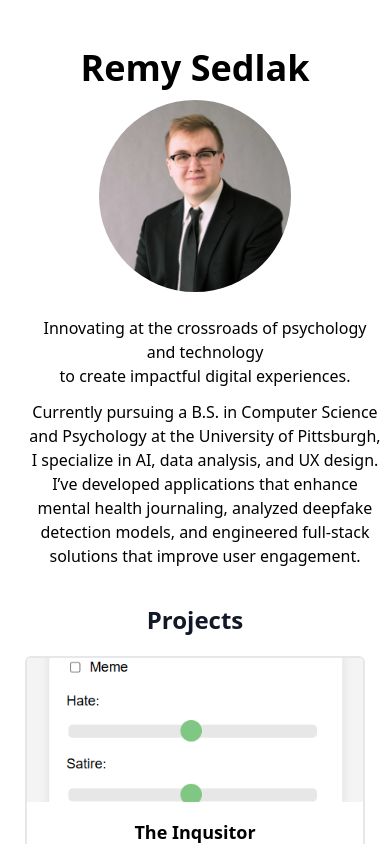
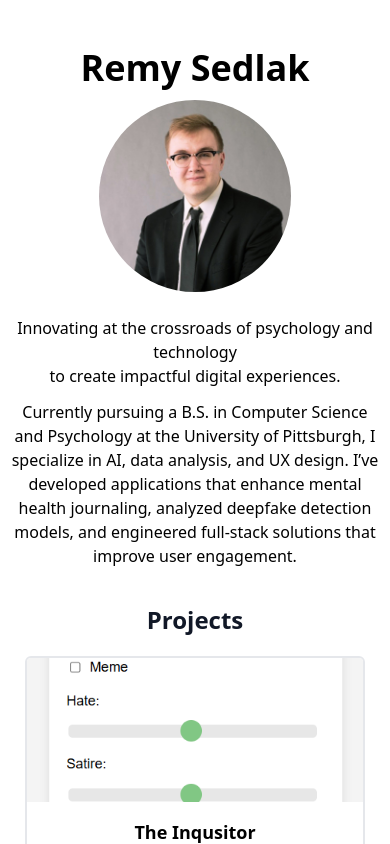
Before and after one commit to remysedlak/portfolio, a React (Vite) app: page / in a window 390 px wide. Shown: the top 844 px of the page. Built offline with nearby package versions, Linux system fonts and the light colour scheme.

Commit message:
more responsive fixes for mobile

```diff
--- a/src/components/Intro.jsx
+++ b/src/components/Intro.jsx
@@ -5,8 +5,8 @@ function Intro() {
         <div className="flex items-center justify-center flex-col text-center pt-10 pb-6">
             <h1 className="block lg:hidden text-4xl md:text-7xl mb-3 md:mb-6 font-bold">Remy Sedlak</h1>
             <div className="flex flex-col sm:flex-col md:flex-col lg:flex-row xl:flex-row items-center space-y-6 lg:space-y-0 lg:space-x-12">
-                <img src="/assets/remysedlak_image.jpg" alt="Remy Sedlak" className="w-48 h-48 rounded-full mr-10 ml-10" />
-                <div className="flex flex-col justify-around pr-5 w-full ml-10">
+                <img src="/assets/remysedlak_image.jpg" alt="Remy Sedlak" className="w-48 h-48 rounded-full lg:mr-10 lg:ml-10" />
+                <div className="flex flex-col justify-around lg:pr-5 w-full lg:ml-10">
                     <p className="text-base md:text-xl mb-3 font-medium text-center md:text-left">
                         Innovating at the crossroads of psychology and technology
                         <br/>to create impactful digital experiences.
```
